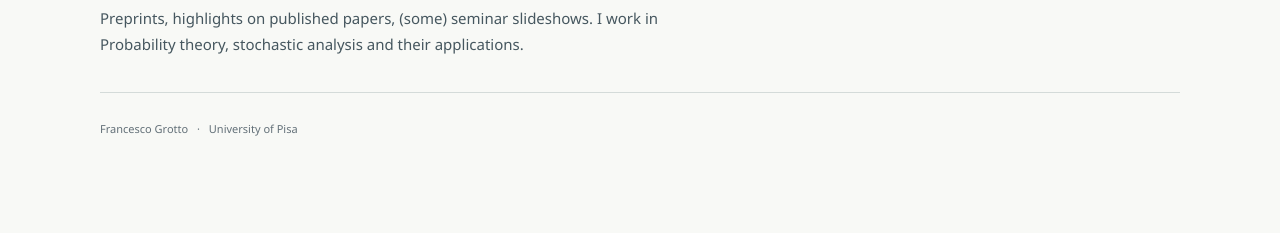
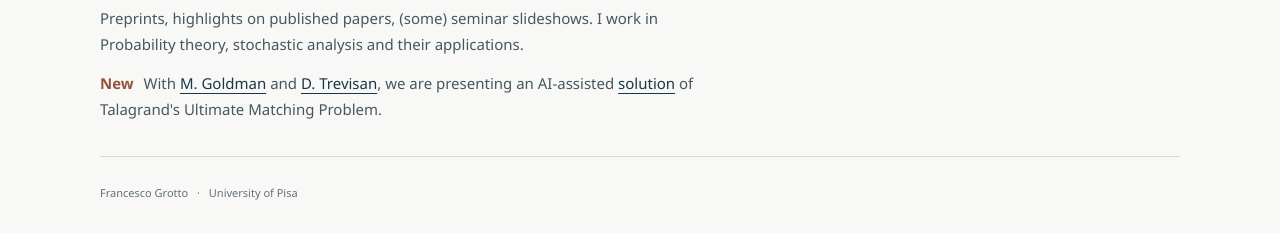
Before and after one commit to grottofrancesco/grottofrancesco.github.io, a plain HTML site: page index.html in a window 1280 px wide. Shown: the part 657-890 px from the top of the page. Before the commit the page ends 825 px from the top, so only its background shows below. Drawn offline with Linux system fonts and the light colour scheme.

Commit message:
Add Talagrand matching problem announcement to homepage

```diff
--- a/index.html
+++ b/index.html
@@ -44,6 +44,7 @@
           <div class="home-section-copy">
             <h2 id="research-title"><a href="research.html">Research<span class="section-arrow" aria-hidden="true">↗</span></a></h2>
             <p>Preprints, highlights on published papers, (some) seminar slideshows. I work in Probability theory, stochastic analysis and their applications. </p>
+            <p class="home-news"><strong>New</strong> With <a href="https://www.cmap.polytechnique.fr/~michael.goldman/">M. Goldman</a> and <a href="https://web.dm.unipi.it/trevisan/it/">D. Trevisan</a>, we are presenting an AI-assisted <a href="https://hexagonmath.org/2611.00294v1">solution</a> of Talagrand's Ultimate Matching Problem.</p>
           </div>
         </section>
       </div>
```
